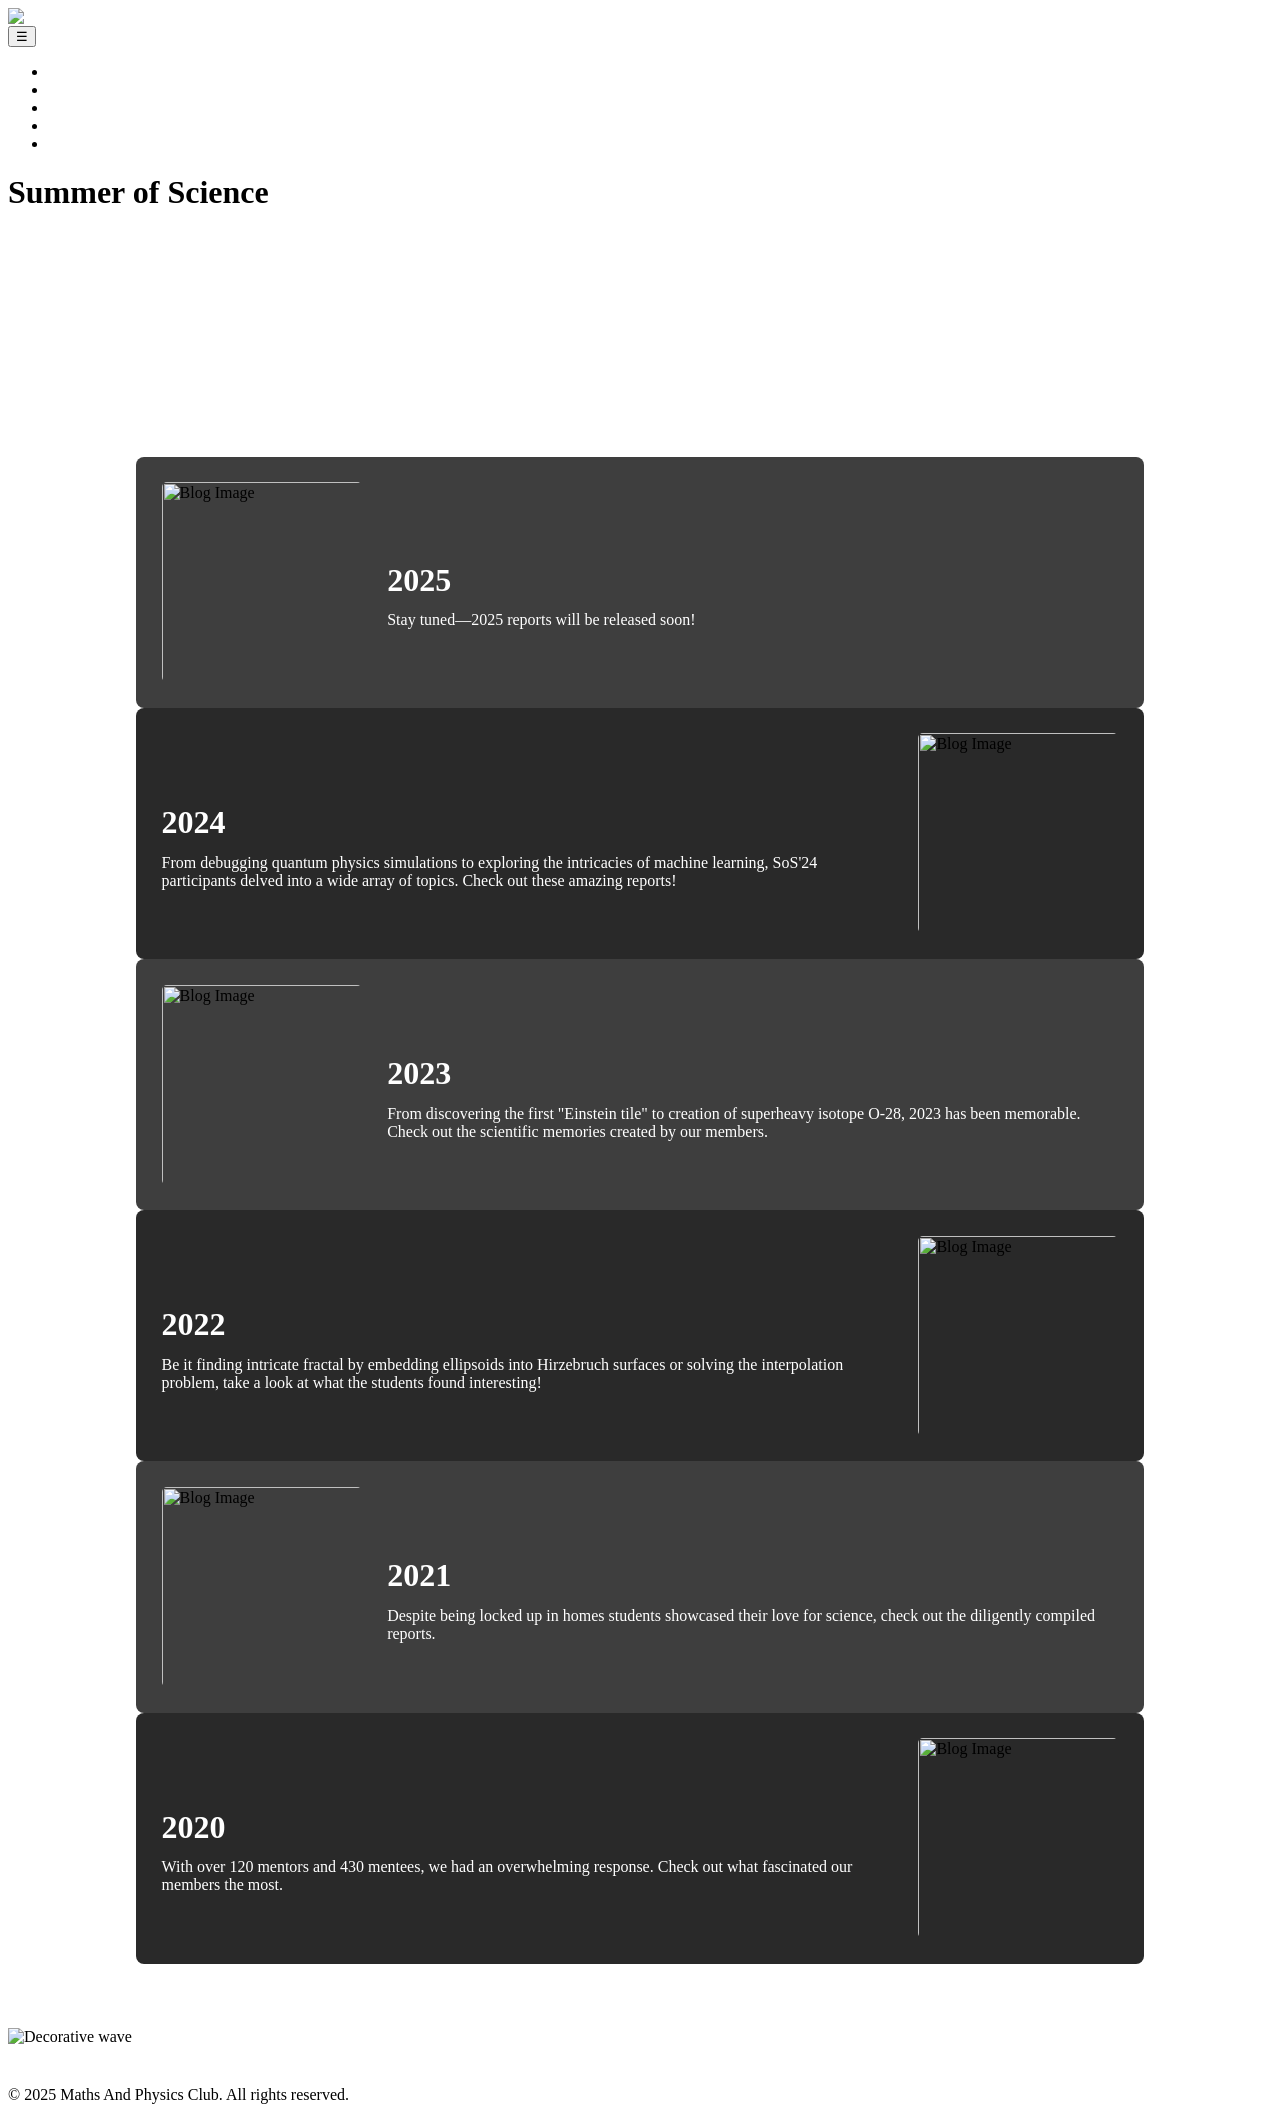
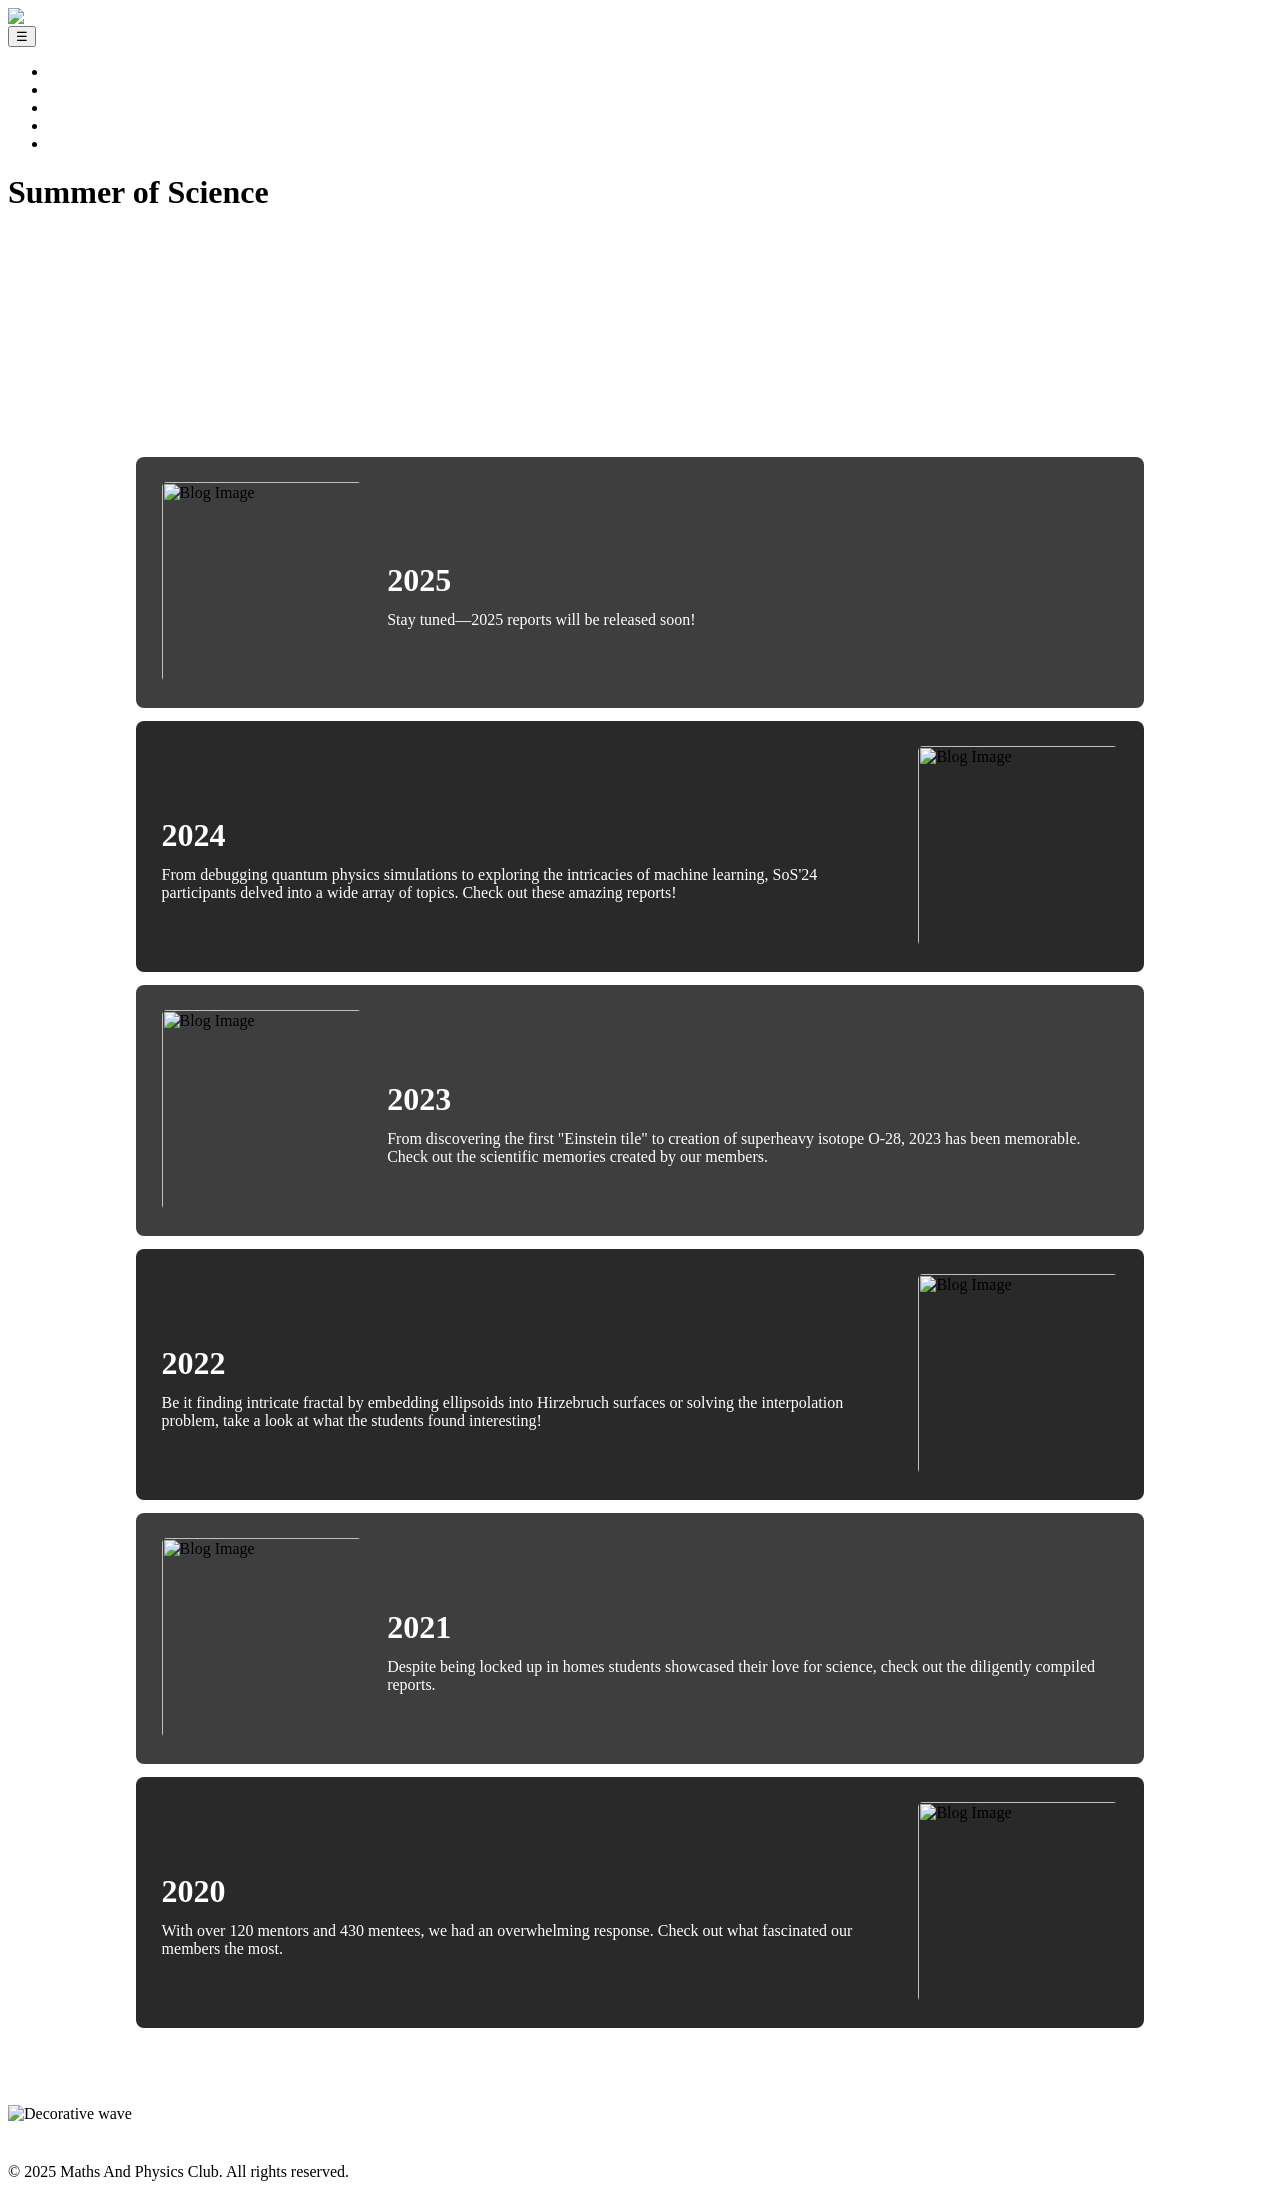

add margin between cards

--- a/sos.css
+++ b/sos.css
@@ -14,14 +14,16 @@ a {
             flex-direction: column;
             padding: 4vw;
             border-radius: 8px;
-            margin-bottom: 0;
-            margin-top: 0;
+            margin-bottom: 1vw;
+            margin-top: 1vw;
         }
         
         .sos-card.reverse {
             margin-top: 0;
             margin-bottom: 0;
             background-color: #292929;
+            margin-bottom: 1vw;
+            margin-top: 1vw;
         }
 
         .sos-card.hover.reverse:hover {
